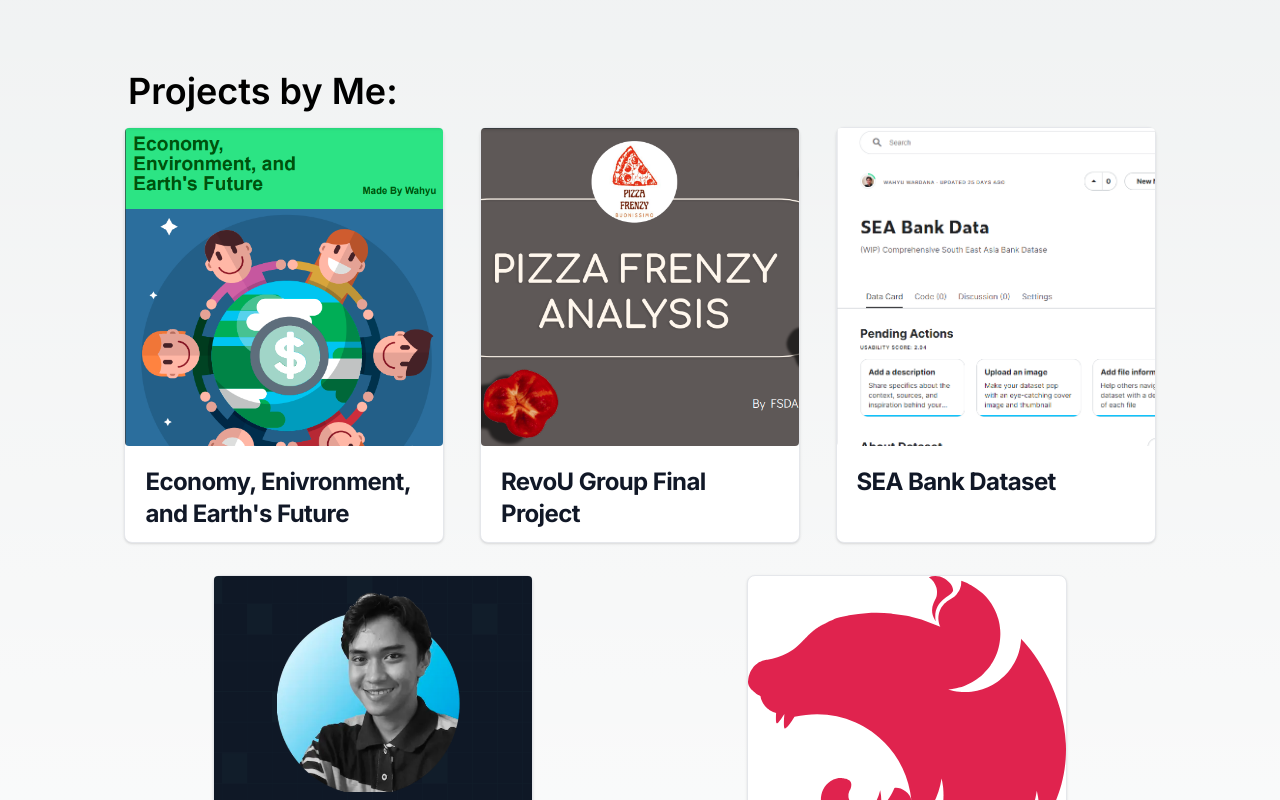
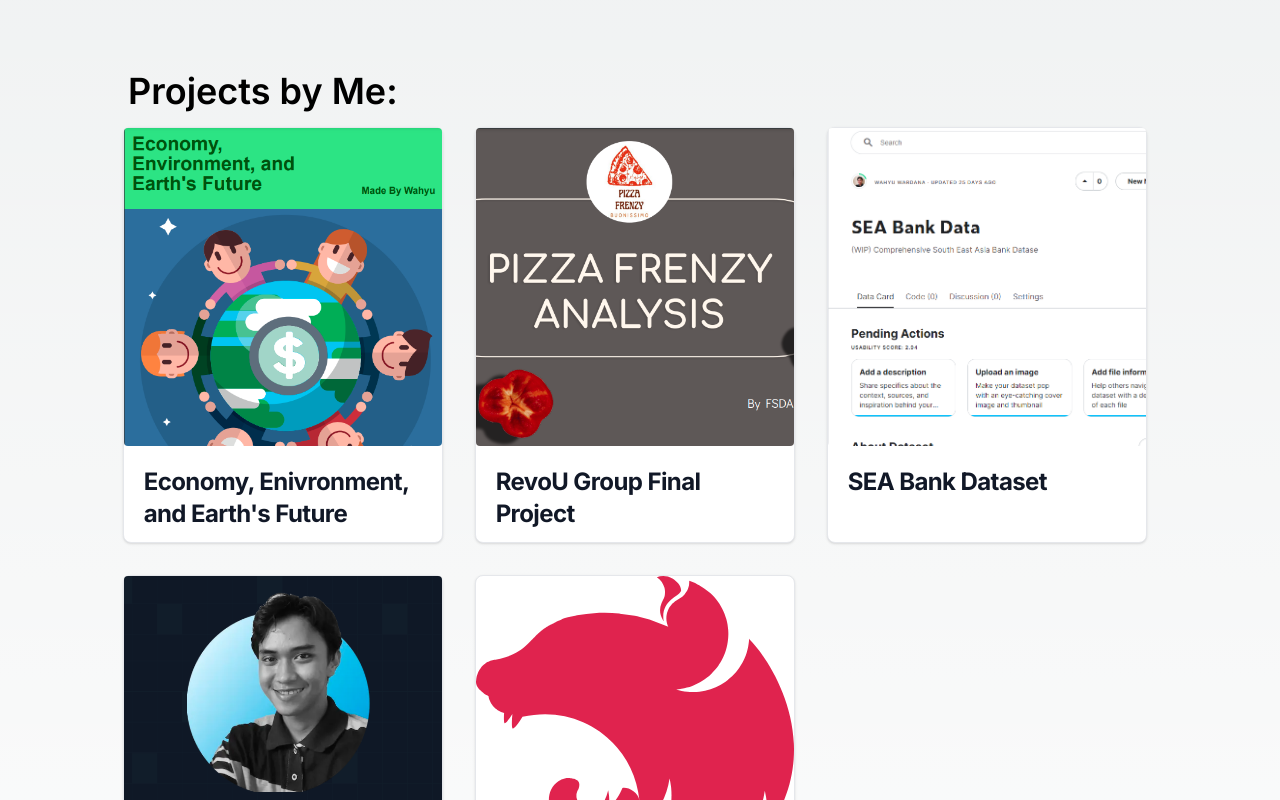
Before and after one commit to WahyuFauzi/portfolio-nextjs, a Next.js app: page / in a window 1280 px wide. Shown: the part 2560-3360 px from the top of the page. Built offline with nearby package versions, Linux system fonts and the light colour scheme.

Commit message:
repair projects

```diff
--- a/src/app/Components/reusable/Card.jsx
+++ b/src/app/Components/reusable/Card.jsx
@@ -3,7 +3,7 @@
 	return (
 		<div
 			id="card"
-			className="w-80 mx-auto my-4 bg-white border border-gray-200 rounded-lg shadow dark:bg-gray-800 dark:border-gray-700"
+			className="w-80 md:mx-4 max-md:mx-auto my-4 bg-white border border-gray-200 rounded-lg shadow dark:bg-gray-800 dark:border-gray-700"
 		>
 			<a href={cardUrl}>
 				<Image
```
